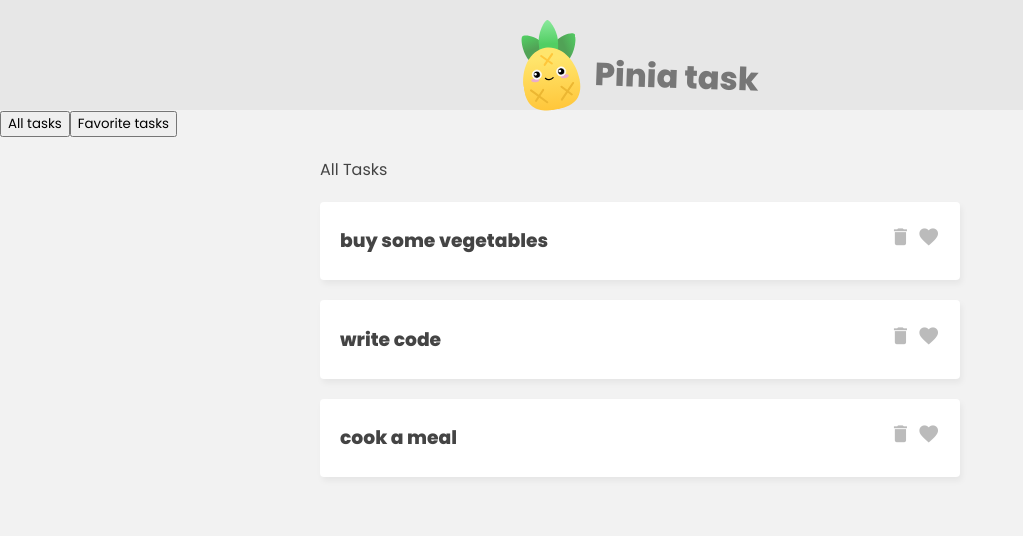
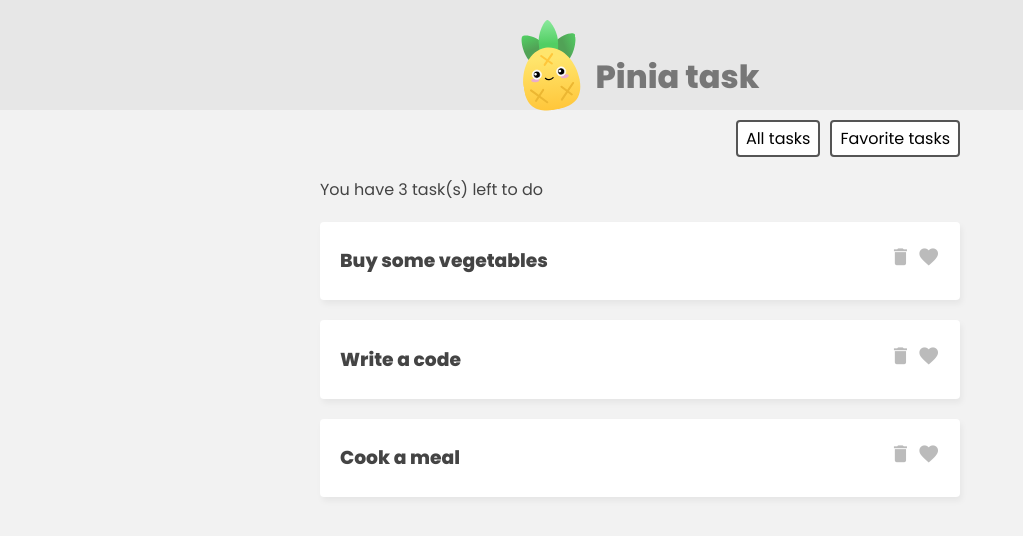
Before and after one commit to rahimasalman/pinia-tasks, a Vue app: page / in a window 1280 px wide. Shown: the top 536 px of the page, without its empty margins (0-1023 px from the left). Built offline with nearby package versions, Linux system fonts and the light colour scheme.

Commit message:
feat: add styles and favorite and total task counts

```diff
--- a/src/App.vue
+++ b/src/App.vue
@@ -12,14 +12,14 @@
       <button @click="filter = 'fav'">Favorite tasks</button>
     </nav>
     <div class="task-list" v-if="filter === 'all'">
-      <p>All Tasks</p>
+      <p>You have {{ taskStore.totalTasksCount }} task(s) left to do </p>
       <div v-for="task in taskStore.tasks" :key="task.id">
         <task-details
             :task="task"/>
       </div>
     </div>
     <div class="task-list" v-if="filter === 'fav'">
-      <p>Favorite Tasks</p>
+      <p>You have {{ taskStore.favoriteTaskCount }} favorite task(s) left to do </p>
       <div v-for="task in taskStore.favoriteTasks" :key="task.id">
         <task-details
             :task="task"/>
--- a/src/assets/main.css
+++ b/src/assets/main.css
@@ -30,7 +30,6 @@ header h1 {
     padding-top: 25px;
     margin: 0 0 0 15px;
     color: #777;
-    transform: rotate(2deg);
 }
 
 /* task list */
@@ -64,3 +63,68 @@ header h1 {
     cursor: pointer;
     color: #bbb;
 }
+
+.task i.active {
+    color: #ff005d;
+}
+
+/* filter nav */
+.filter {
+    width: 640px;
+    margin: 10px auto;
+    text-align: right;
+}
+
+.filter button {
+    display: inline-block;
+    margin-left: 10px;
+    background: #fff;
+    border: 2px solid #555;
+    border-radius: 4px;
+    padding: 4px 8px;
+    cursor: pointer;
+    font-size: 1em;
+}
+
+/* new task form */
+.new-task-form {
+    background: #e7e7e7;
+    padding: 20px 0;
+}
+
+form {
+    max-width: 400px;
+    margin: 0 auto;
+    display: grid;
+    grid-template-columns: 3fr 1fr;
+    gap: 10px;
+}
+
+form button {
+    background: #ffd859;
+    border: 0;
+    padding: 10px;
+    font-family: "Poppins", serif;
+    border-radius: 6px;
+    cursor: pointer;
+    font-size: 1em;
+}
+
+form input {
+    border: 0;
+    padding: 10px;
+    border-radius: 6px;
+    color: #555;
+    font-size: 1em;
+}
+
+/* loading state */
+.loading {
+    max-width: 640px;
+    border: 1px solid #ffd859;
+    background: #ffe9a0;
+    color: #3a3a3a;
+    padding: 5px 0;
+    text-align: center;
+    margin: 30px auto;
+}
--- a/src/stores/TaskStore.js
+++ b/src/stores/TaskStore.js
@@ -3,19 +3,25 @@ import {defineStore} from "pinia";
 export const useTaskStore = defineStore("taskStore", {
 	state: () => ({
 		tasks: [
-			{id: 1, title: "buy some vegetables", isFav: false},
-			{id: 2, title: "write code", isFav: true},
-			{id: 3, title: "cook a meal", isFav: false}
+			{id: 1, title: "Buy some vegetables", isFav: false},
+			{id: 2, title: "Write a code", isFav: true},
+			{id: 3, title: "Cook a meal", isFav: false}
 		],
 	}),
 	getters: {
-		// Example getter for getting all favorite tasks
+		// Getter for getting all favorite tasks
 		favoriteTasks() {
 			return this.tasks.filter(task => task.isFav);
 		},
-		// // Getter for getting the total number of tasks
-		// totalTasks(state) {
-		// 	return state.tasks.length;
-		// },
+		// Getter for getting the total number of favorite tasks
+		favoriteTaskCount() {
+			return this.tasks.reduce((prev, curr) => {
+				return curr.isFav ? prev + 1 : prev;
+			}, 0);
+		},
+		// Getter for getting the total number of tasks
+		totalTasksCount() {
+			return this.tasks.length;
+		},
 	},
 });
```
